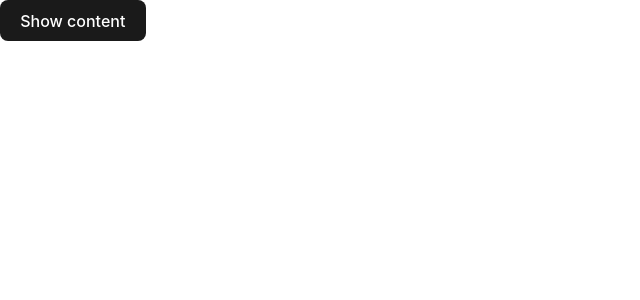
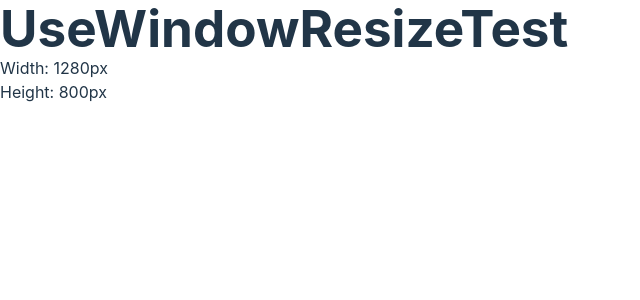
Before and after one commit to Mezin24/20-small-react-projects, a React (Vite) app: page / in a window 1280 px wide. Shown: the top 300 px of the page, without its empty margins (0-640 px from the left). Built offline with nearby package versions, Linux system fonts and the light colour scheme.

Commit message:
add useWindowResize

```diff
--- a/src/App.tsx
+++ b/src/App.tsx
@@ -16,6 +16,7 @@ import TicTacToe from './components/tic-tac-toe/TicTacToe';
 import TreeView from './components/tree-view/TreeView';
 import UseClickOutsideTest from './components/useClickOutside/UseClickOutsideTest';
 import UseFetchTest from './components/useFetch/UseFetchTest';
+import UseWindowResizeTest from './components/useWindowResize/UseWindowResizeTest';
 
 function App() {
   return (
@@ -39,7 +40,8 @@ function App() {
         <FeatureFlag />
       </FeatureFlagProvider> */}
       {/* <UseFetchTest /> */}
-      <UseClickOutsideTest />
+      {/* <UseClickOutsideTest /> */}
+      <UseWindowResizeTest />
     </>
   );
 }
--- /dev/null
+++ b/src/components/useWindowResize/UseWindowResizeTest.tsx
@@ -0,0 +1,14 @@
+import { useWindowResize } from '.';
+
+const UseWindowResizeTest = () => {
+  const { height, width } = useWindowResize();
+
+  return (
+    <div>
+      <h1>UseWindowResizeTest</h1>
+      <p>Width: {width}px</p>
+      <p>Height: {height}px</p>
+    </div>
+  );
+};
+export default UseWindowResizeTest;
--- /dev/null
+++ b/src/components/useWindowResize/index.ts
@@ -0,0 +1,30 @@
+import { useCallback, useLayoutEffect, useState } from 'react';
+
+interface WindowSize {
+  width: number;
+  height: number;
+}
+
+export const useWindowResize = (): WindowSize => {
+  const [windowSize, setWindowSize] = useState<WindowSize>({
+    height: 0,
+    width: 0,
+  });
+
+  const handleWindowSizeChange = useCallback(() => {
+    setWindowSize({
+      height: window.innerHeight,
+      width: window.innerWidth,
+    });
+  }, []);
+
+  useLayoutEffect(() => {
+    handleWindowSizeChange();
+
+    window.addEventListener('resize', handleWindowSizeChange);
+
+    return () => window.removeEventListener('resize', handleWindowSizeChange);
+  }, [handleWindowSizeChange]);
+
+  return windowSize;
+};
```
